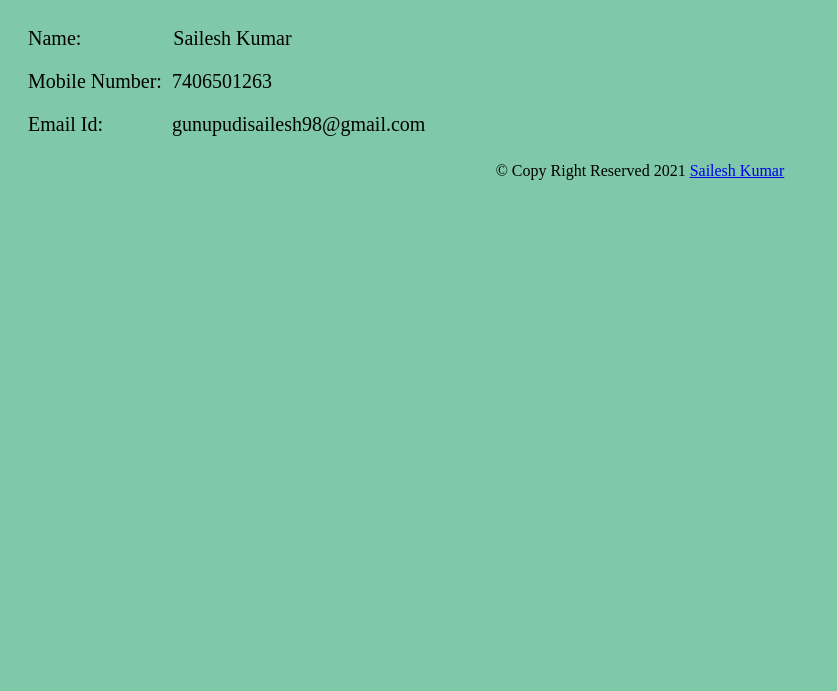
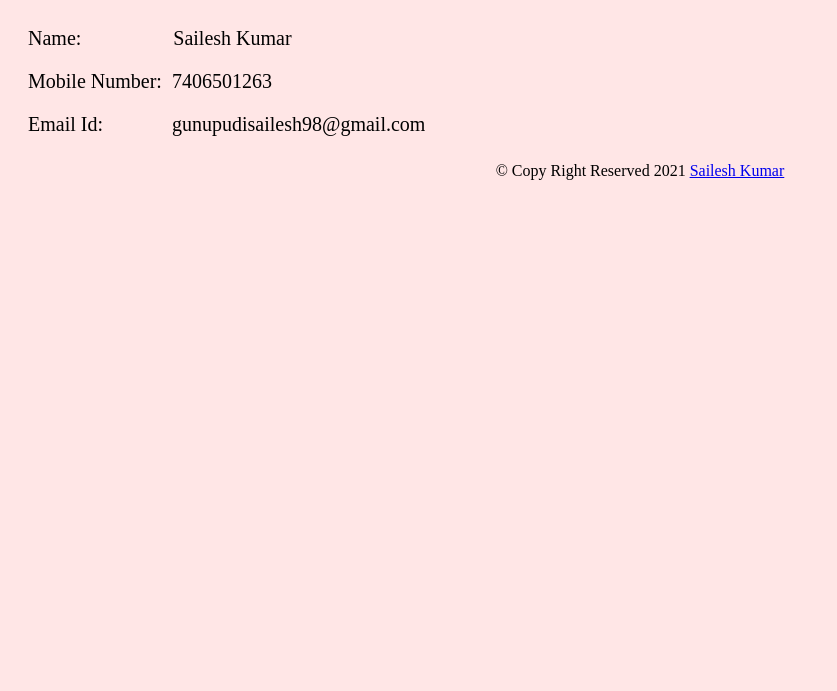
Before and after one commit to SaileshKumar2415/HTMLAssignment, a plain HTML site: page contact.html in a window 1280 px wide. Shown: the part 109-800 px from the top of the page, without its empty margins (0-837 px from the left). Drawn offline with Linux system fonts and the light colour scheme.

Commit message:
changed the background color

```diff
--- a/contact.html
+++ b/contact.html
@@ -8,7 +8,7 @@
     <title>Contact Me</title>
 </head>
 
-<body style="background-color: #7FC8A9;">
+<body style="background-color: #FFE6E6;">
     <a href="index.html">Home</a>
     <h1 style="padding: 10px 20px; text-decoration: underline;">Contact Info</h1>
     <div style="padding: 10px 20px; font-size: 20px;">
```
Also changed, not shown: index.html (+1 -1 lines), other.html (+1 -1 lines).
